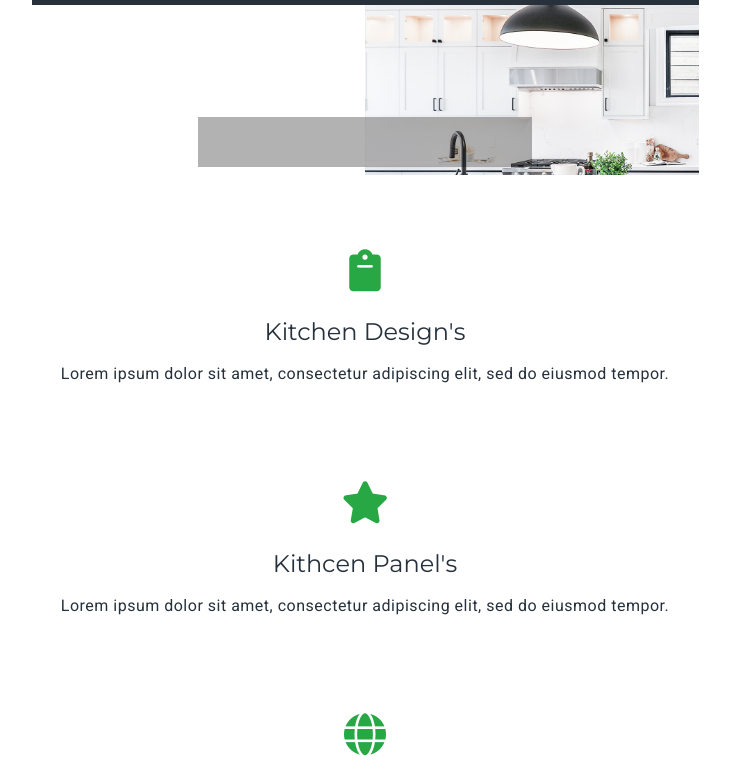
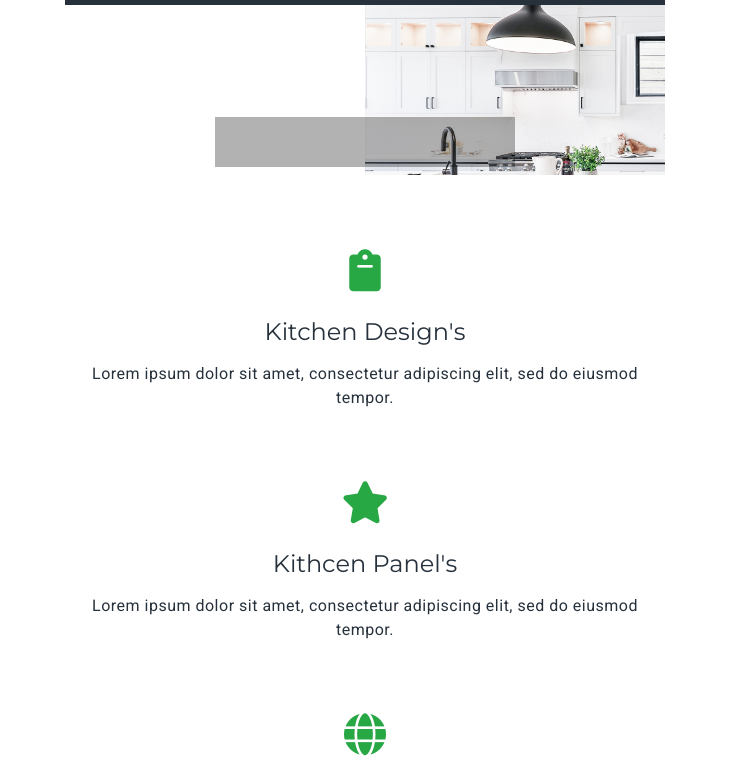
Before and after one commit to alam-gir/kitcheninterior, a plain HTML site: page index.html in a window 1280 px wide. Shown: the part 75-837 px from the top of the page, without its empty margins (275-1005 px from the left). Drawn offline with Linux system fonts and the light colour scheme.

Commit message:
Update style.css

```diff
--- a/style/style.css
+++ b/style/style.css
@@ -6,7 +6,7 @@
 body{
   font-family: 'Roboto', sans-serif;
   min-width: 300px;
-  max-width: 667px;
+  max-width: 600px;
   text-align: center;
   margin: auto;
 }
```
